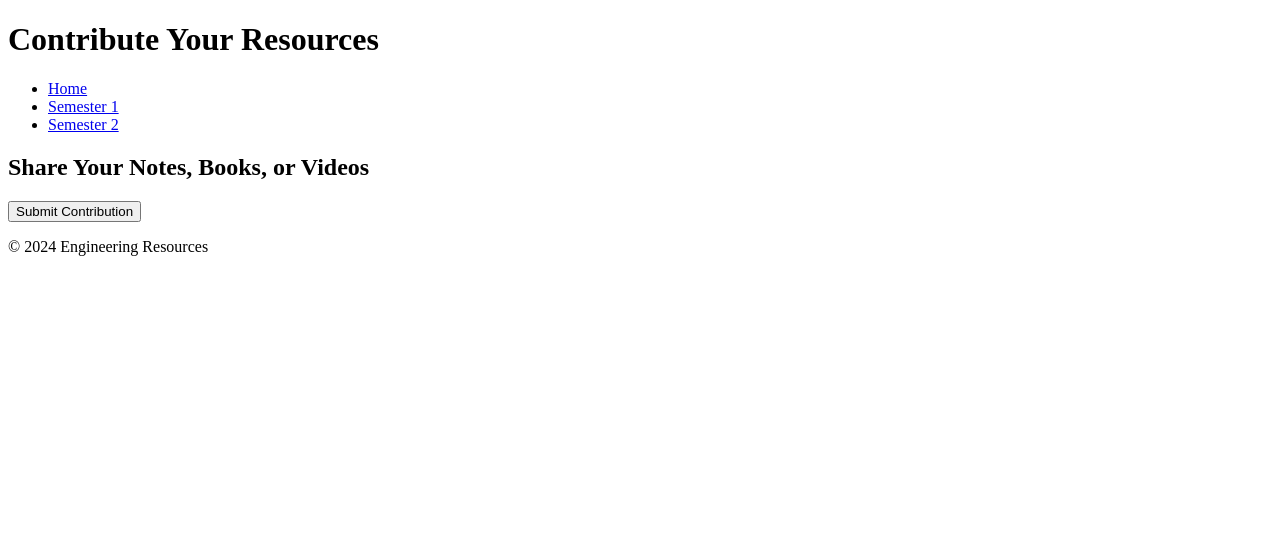
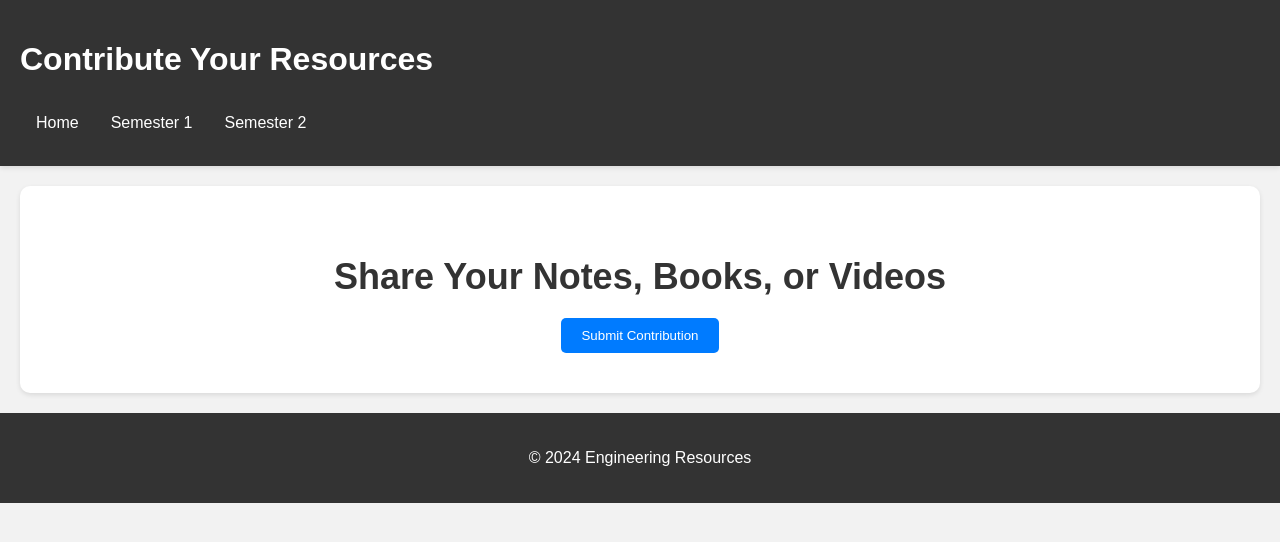
Before and after one commit to murtaza-sadri-19/Academics-First-Year, a plain HTML site: page contribute.html in a window 1280 px wide. Drawn offline with Linux system fonts and the light colour scheme.

Commit message:
Update contribute.html

```diff
--- a/contribute.html
+++ b/contribute.html
@@ -4,7 +4,7 @@
     <meta charset="UTF-8">
     <meta name="viewport" content="width=device-width, initial-scale=1.0">
     <title>Contribute Resources</title>
-    <link rel="stylesheet" href="styles.css">
+    <link rel="stylesheet" href="contribute.css">
 </head>
 <body>
     <header>
```
